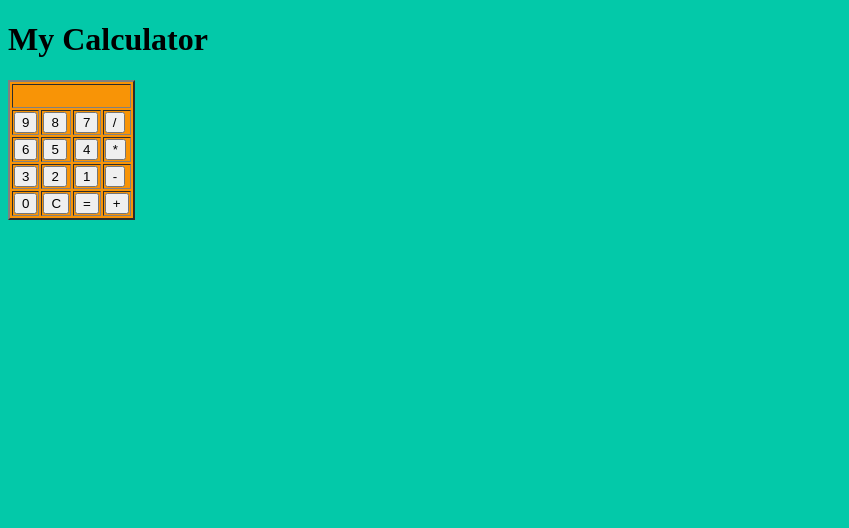
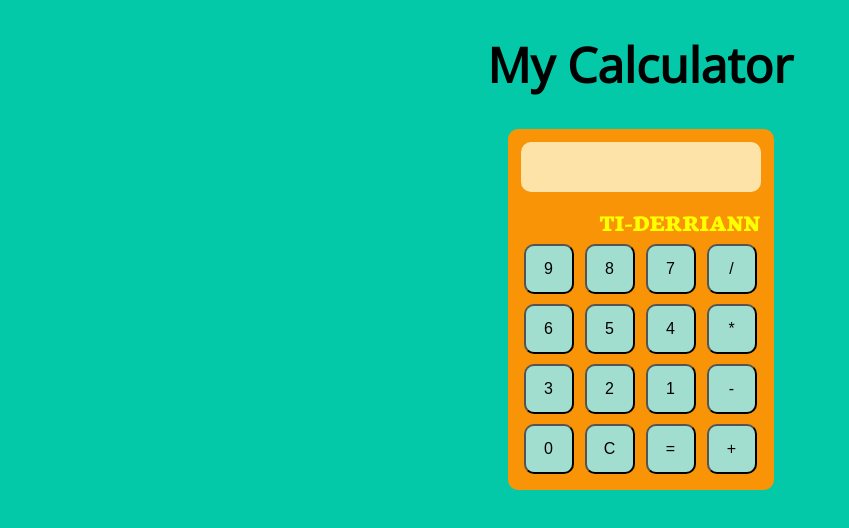
Before and after one commit to dmjohnson123/javascript-html-calculator, a plain HTML site: page index.html in a window 1280 px wide. Shown: the whole page, without its empty margins (0-849 px from the left). Drawn offline with nearby package versions, Linux system fonts and the light colour scheme.

Commit message:
added styling

```diff
--- a/index.html
+++ b/index.html
@@ -2,14 +2,18 @@
 <html>
 <head>
  <title>My Calculator</title>
+  <link rel="stylesheet" href="style.css" type="text/css" />
+<link href="https://fonts.googleapis.com/css?family=Neuton:800|Open+Sans|VT323" rel="stylesheet">
 </head>
 <body>
  <h1 id="title">My Calculator</h1>
- <link rel="stylesheet" href="style.css" type="text/css" />
 <div id="keypad">
-<table border="2">
+<table>
     <tr>
-        <td colspan="4" id="display-bar" height="20px" ></td>
+        <td colspan="4" height="20px"><div id="display-bar"></div></td>
+    </tr>
+    <tr>
+     <td colspan="4"><div id="calculator-brand">TI-DERRIANN</div></td>
     </tr>
     <tr>
     <td><input type="button" value="9" onclick="display(9)"/></td>
--- a/style.css
+++ b/style.css
@@ -2,6 +2,50 @@ body {
     background-color: #03C9A9;
 }
 
+h1{
+ text-align: center;
+ font-family: 'Open Sans', sans-serif;
+ font-size: 3em;
+}
+
+#calculator-brand{
+    text-align: right;
+    color: yellow;
+    font-size: 1.5em;
+    font-family: 'Neuton', serif;
+}
+
+#keypad{
+    width: 265px;
+  margin-left: auto;
+  margin-right: auto;
+}
+
 table{
     background-color: #F89406;
+    border-radius: 10px;
+    padding:10px;
 }
+
+#display-bar{
+ background-color: #FDE3A7;
+ margin-bottom: 10px;
+ height: 50px;
+ width: 235px;
+ font-size: 3em;
+ font-family: 'VT323', monospace;
+ overflow: hidden;
+ white-space: nowrap;
+ border-radius: 10px;
+padding-left: 5px;
+
+    }
+
+input[type=button]{
+ background-color: #A2DED0;
+ height: 50px;
+ width: 50px;
+ font-size: 1em;
+ border-radius: 10px;
+ margin: 3px;
+}
```
